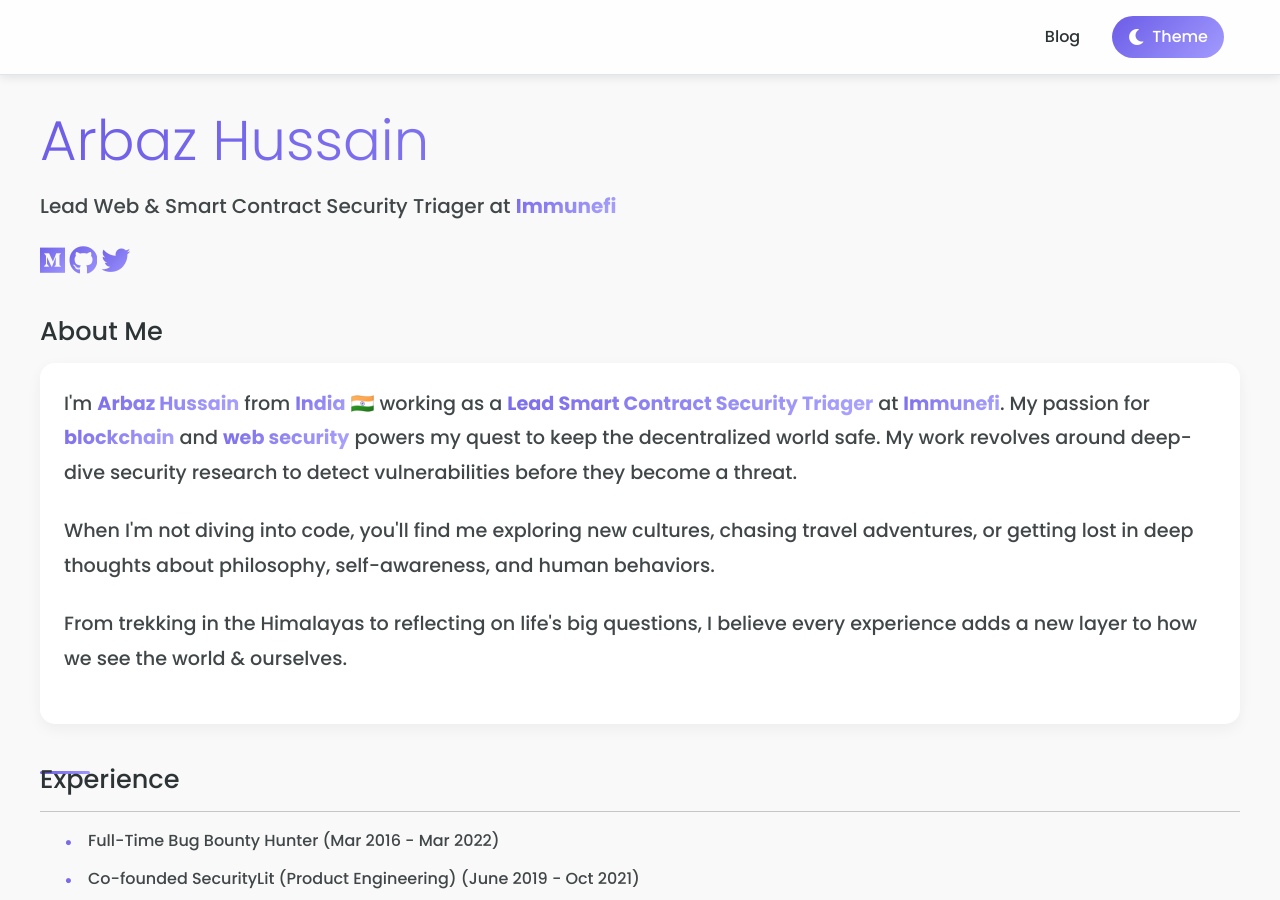
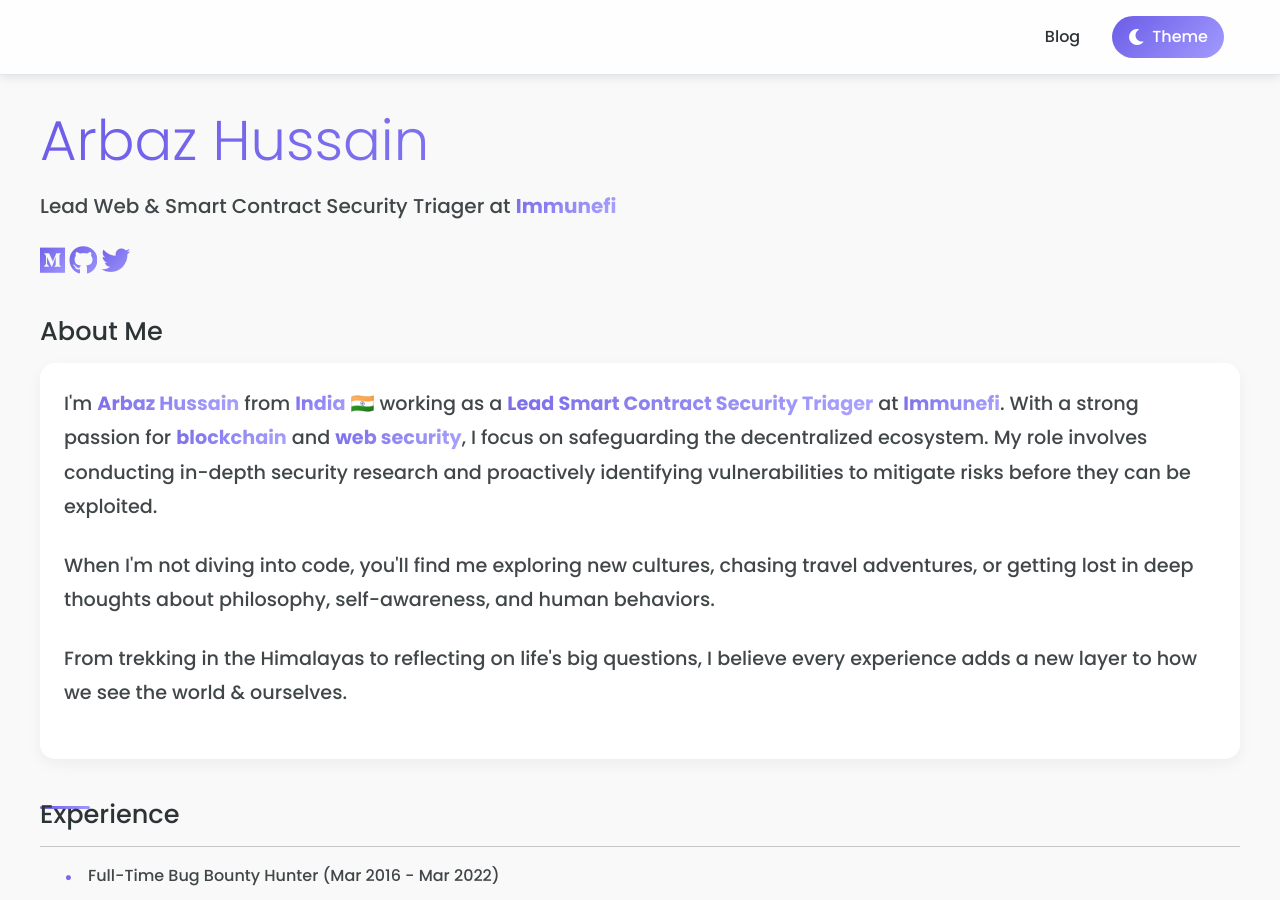
Before and after one commit to arbazkiraak/arbazkiraak.github.io, a Jekyll site: the page index.html, which Jekyll copies as it is, in a window 1280 px wide and 900 px high. Built offline with Jekyll 4.4.1, drawn with Linux system fonts in a browser that asks for light colours; a script that is not in the unit is left out; comment, search, counter and statistics services are not loaded.

Commit message:
improve bucket

```diff
--- a/index.html
+++ b/index.html
@@ -869,10 +869,9 @@
         <p>
           I'm <strong>Arbaz Hussain</strong> from <strong>India</strong> 🇮🇳 working as a
           <strong>Lead Smart Contract Security Triager</strong> at
-          <strong>Immunefi</strong>. My passion for <strong>blockchain</strong> and <strong>web security</strong> powers
-          my quest to keep the decentralized world safe.
-          My work revolves around deep-dive security research to detect
-          vulnerabilities before they become a threat.
+          <strong>Immunefi</strong>. With a strong passion for <strong>blockchain</strong> and <strong>web security</strong>, I focus on safeguarding the decentralized ecosystem. My role
+          involves conducting in-depth security research and proactively identifying vulnerabilities to mitigate risks before they
+          can be exploited.
         </p>
         <p>
           When I'm not diving into code, you'll find me exploring new cultures, chasing travel adventures, or getting
```
